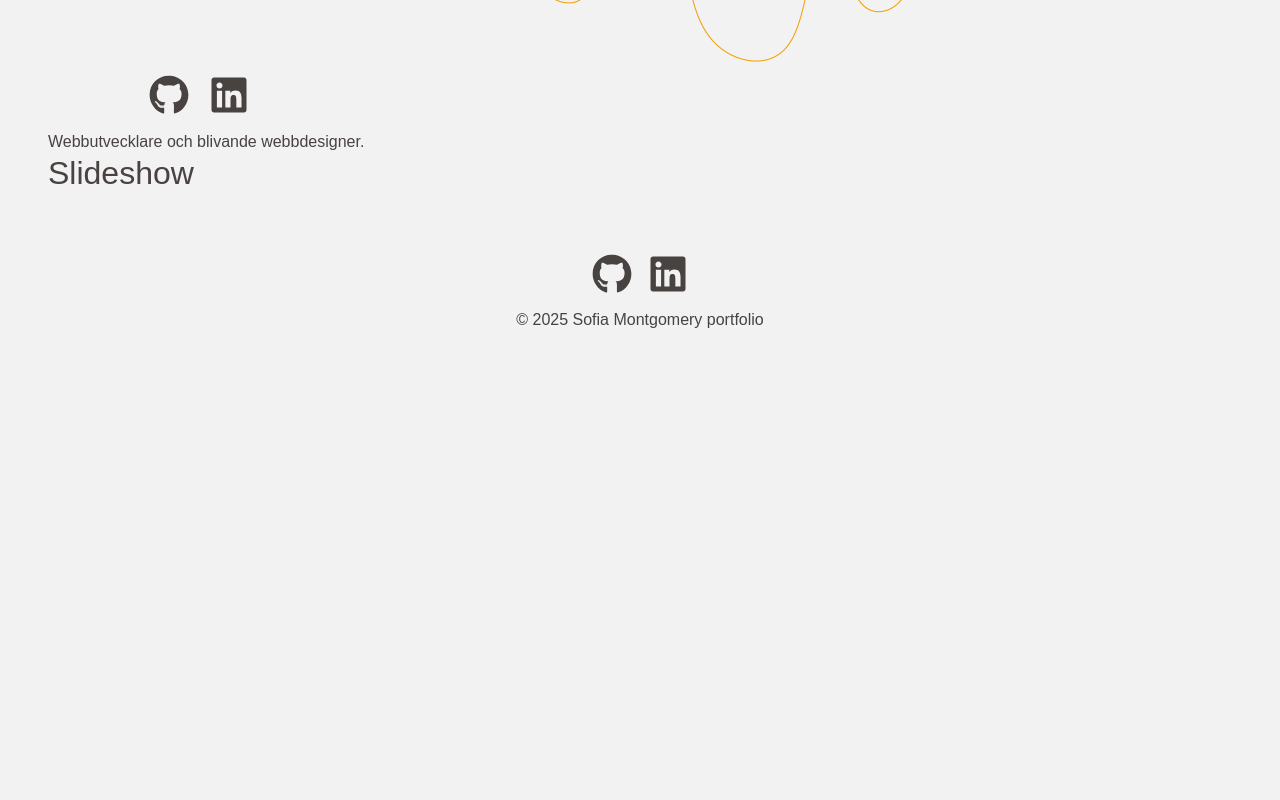
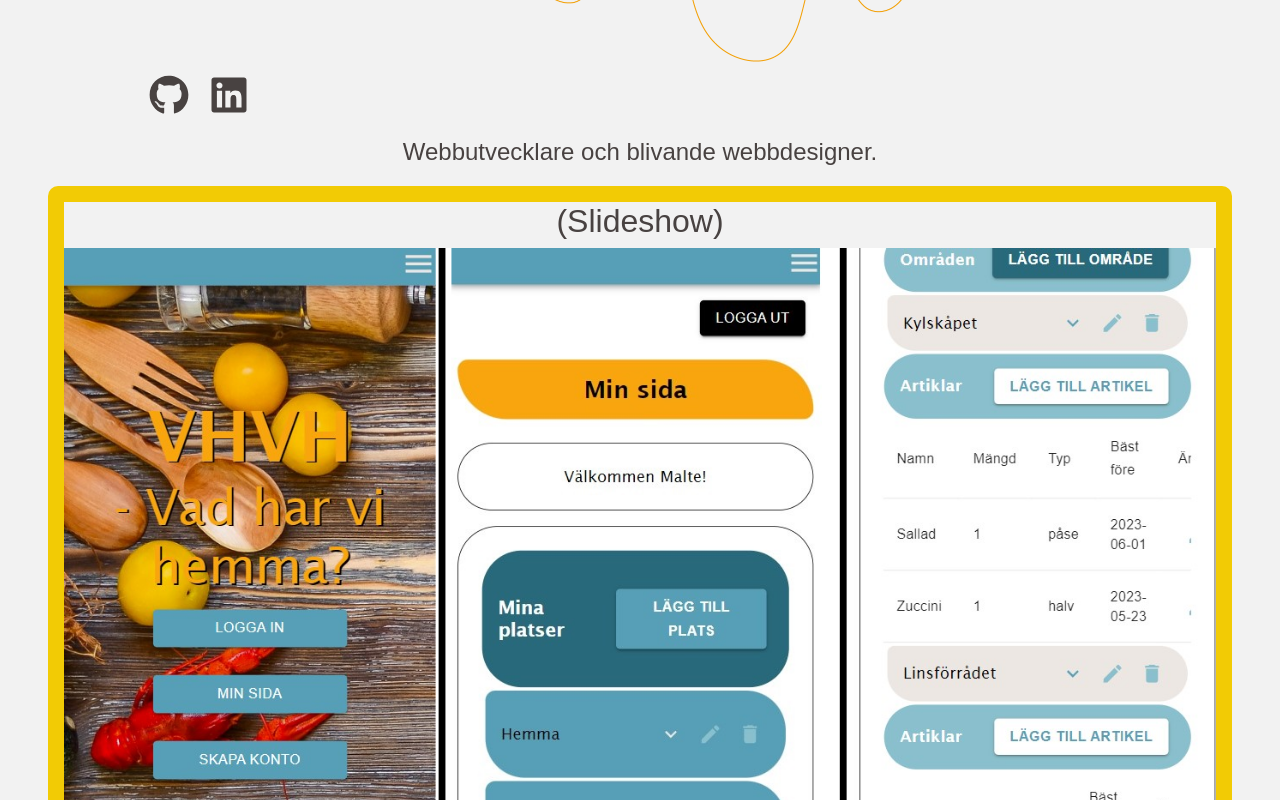
Before and after one commit to fiamont/new-portfolio, a React (Vite) app: page / in a window 1280 px wide. Shown: the part 360-1160 px from the top of the page. Before the commit the page ends 800 px from the top, so only its background shows below. Built offline with nearby package versions, Linux system fonts and the light colour scheme; a web font is replaced by a local one.

Commit message:
added to last part of Home

```diff
--- a/src/components/features/Media/Slideshow.jsx
+++ b/src/components/features/Media/Slideshow.jsx
@@ -1,8 +1,17 @@
+import bollarSquare from "./../../../assets/examensprojektet.png";
+import styled from "styled-components";
+
+const StyledDiv = styled.div`
+  background-color: var(--yellow-color);
+  border-radius: 10px;
+`;
+
 function Slideshow() {
   return (
-    <>
-      <h2>Slideshow</h2>
-    </>
+    <StyledDiv className="d-flex flex-column text-center p-3">
+      <h2 className="pb-2">(Slideshow)</h2>
+      <img src={bollarSquare} alt="balls" />
+    </StyledDiv>
   );
 }
 
--- a/src/pages/Home.jsx
+++ b/src/pages/Home.jsx
@@ -36,8 +36,10 @@ function Home() {
           </Col>
         </Row>
       </HeaderDiv>
-      <TextBox>{homeText.content}</TextBox>
-      <Slideshow />
+      <div className="d-flex flex-column justify-content-center align-items-center">
+        <p className="pt-1 pb-3 text-center fs-4 fs-mg-1">{homeText.content}</p>
+        <Slideshow />
+      </div>
     </div>
   );
 }
```
Also changed, not shown: src/assets/examensprojektet.png (added).
